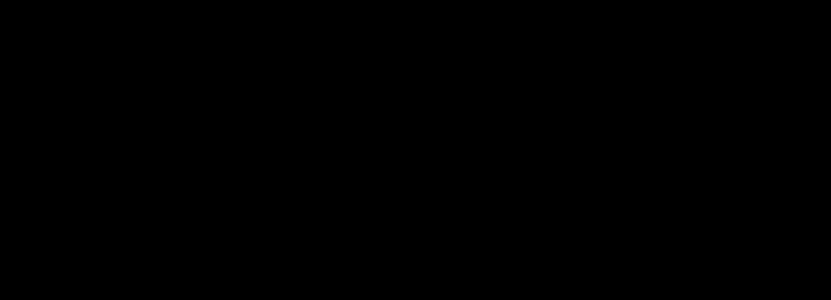
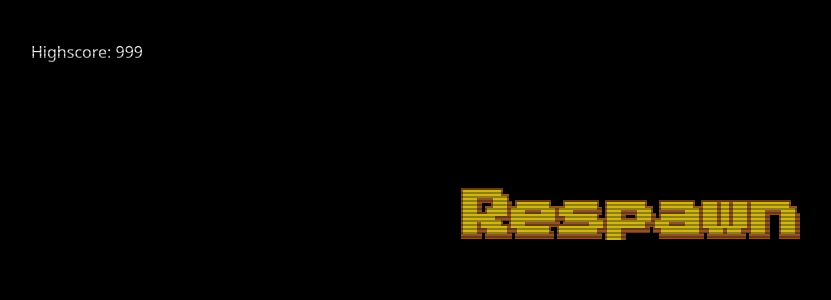
Before and after one commit to MustafaBioS/Respawn, a SvelteKit app: page / in a window 1280 px wide. Shown: the top 300 px of the page, without its empty margins (9-840 px from the left). Built offline with nearby package versions, Linux system fonts and the light colour scheme.

Commit message:
ADD - Scanlines and Flicker Animations

```diff
--- a/src/app.html
+++ b/src/app.html
@@ -8,7 +8,7 @@
 		<link rel="preconnect" href="https://fonts.gstatic.com" crossorigin>
 		<link href="https://fonts.googleapis.com/css2?family=IM+Fell+DW+Pica:ital@0;1&family=Press+Start+2P&display=swap" rel="stylesheet">
 	</head>
-	<body data-sveltekit-preload-data="hover" class="bg-black">
+	<body data-sveltekit-preload-data="hover" class="bg-black select-none">
 		<div style="display: contents">%sveltekit.body%</div>
 	</body>
 </html>
--- a/src/routes/+layout.svelte
+++ b/src/routes/+layout.svelte
@@ -5,5 +5,44 @@
 	let { children } = $props();
 </script>
 
+<div class="scanlines"></div>
+<div class="flicker"></div>
+<div class="hsCon fixed m-10 z-50">
+	<h1 class="text-white">Highscore: 999</h1>
+</div>
+
 <svelte:head><link rel="icon" href={favicon} /></svelte:head>
 {@render children()}
+
+<style>
+    .scanlines {
+        position: fixed;
+        inset: 0;
+        background: repeating-linear-gradient(
+						0deg,
+						transparent,
+						transparent 2px,
+						rgba(0, 0, 0, 0.30) 2px,
+						rgba(0, 0, 0, 0.30) 4px
+        );
+        pointer-events: none;
+        z-index: 100;
+    }
+
+    .flicker {
+        position: fixed;
+        inset: 0;
+        pointer-events: none;
+        z-index: 99;
+        background: rgba(0, 0, 0, 0.08);
+        animation: flicker 2s infinite;
+    }
+
+    @keyframes flicker {
+        0%, 90%, 100% { opacity: 1; }
+        92% { opacity: 0.6; }
+        94% { opacity: 1; }
+        96% { opacity: 0.4; }
+        98% { opacity: 1; }
+    }
+</style>
--- a/src/routes/+page.svelte
+++ b/src/routes/+page.svelte
@@ -1,4 +1,7 @@
 <script>
+
+	import { onMount } from 'svelte';
+
 
 	let started = $state(false)
 
@@ -8,26 +11,29 @@
 
 	let isMobile = $state(false)
 
-	$effect(() => {
+	onMount(() => {
 		isMobile = /iPhone|iPad|Android/i.test(navigator.userAgent)
 	})
 
 </script>
 
-<svelte:window onkeydown={keyPress} ontouchstart={keyPress}></svelte:window>
+<svelte:window onclick={keyPress} ontouchstart={keyPress}></svelte:window>
+
+<div class="con flex h-full w-full items-center justify-center text-center flex-col pt-48">
+	<h1 class="title font-bold text-5xl text-[#E1C418]">Respawn</h1>
+</div>
 
 {#if !started}
 
 	<div class="startup h-screen w-screen bg-black absolute flex items-center justify-center">
-		<h1 class="blink text-white text-[clamp(1rem,5vw,3.5rem)] text-center ">[ PRESS ANY KEY ]</h1>
+		<h1 class="blink text-white text-[clamp(1rem,5vw,3.5rem)] text-center">{isMobile ? '[ TAP TO START ]' : '[ PRESS ANY KEY ]'}</h1>
 	</div>
 
 {:else}
 
 	<div class="con flex h-full w-full items-center justify-center text-center flex-col gap-5 pt-48">
-		<h1 class="title font-bold text-5xl text-[#E1C418]">Respawn</h1>
-		<p class="text-white 2xl">Make An Arcade Classic Game, Get Rewards!</p>
-		<button title="Button" class="w-80 bg-black border-2 border-b-6 h-12 border-white text-white">Submit</button>
+		<p class="text-white text-l w-[35%] mt-2">Make An Arcade Classic Game With Your Own Twist Added To It, Get Rewards!</p>
+		<button title="Button" class="w-96 bg-black border-2 border-b-8 h-16 border-[#E1C418] text-white mt-7">Submit</button>
 		<button title="Button" class=""></button>
 	</div>
 
@@ -41,10 +47,10 @@
 
 	.title {
       text-shadow:
-      -3px -3px 0 #9E5A26,
-      3px -3px 0 #9E5A26,
-      -3px  3px 0 #9E5A26,
-      3px  3px 0 #9E5A26;
+      -2px -2px 0 #9E5A26,
+      2px -2px 0 #9E5A26,
+      -2px  5px 0 #9E5A26,
+      5px  5px 0 #9E5A26;
 	}
 
 	.blink {
```
Also changed, not shown: src/routes/layout.css (line endings or trailing spaces).
